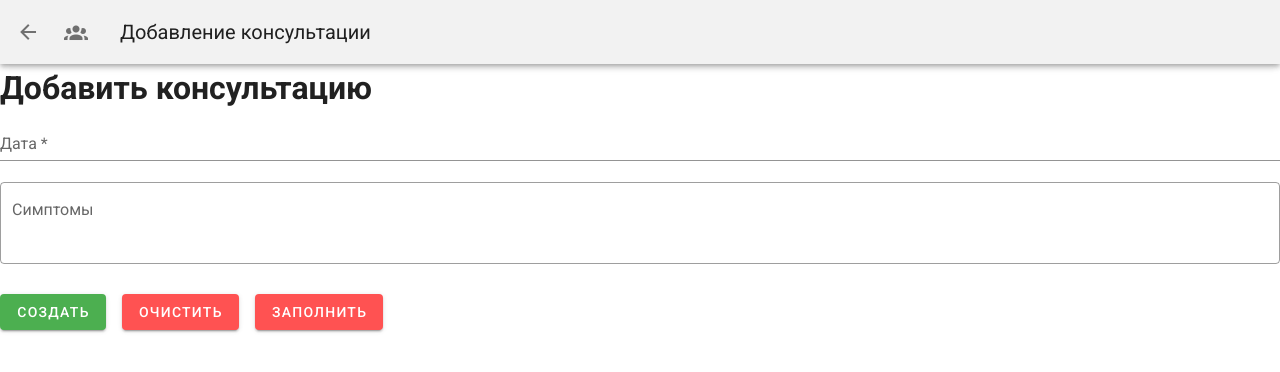
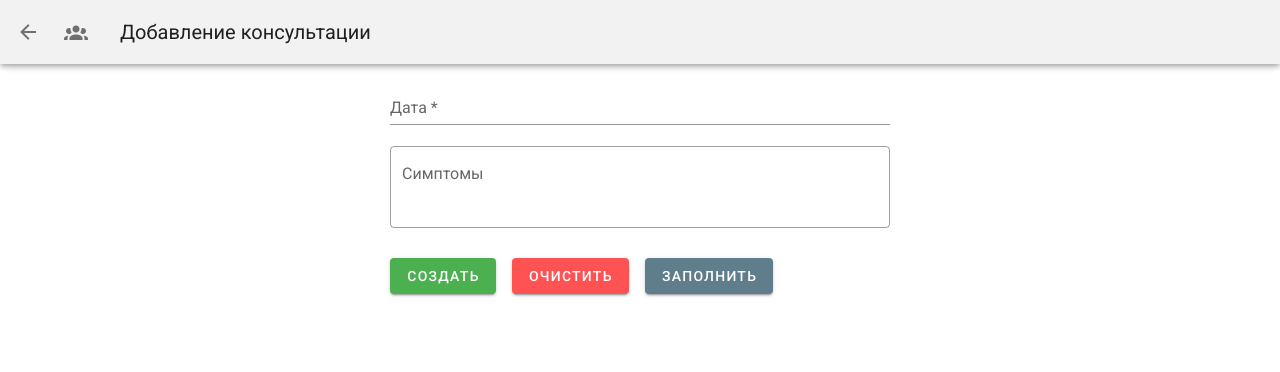
Before and after one commit to Anatov777/consulting, a Vue app: page /patients/1/consultation/add in a window 1280 px wide. Shown: the top 372 px of the page. Built offline with nearby package versions, Linux system fonts and the light colour scheme.

Commit message:
Added styles

```diff
--- a/src/App.vue
+++ b/src/App.vue
@@ -2,12 +2,16 @@
   <v-app>
     <app-bar />
     <v-main>
-      <router-view />
+      <v-container fluid>
+        <router-view />
+      </v-container>
     </v-main>
   </v-app>
 </template>
 
 <script>
+import "@/styles/style.scss";
+
 export default {
   name: "App",
   components: {
--- a/src/components/BaseButton.vue
+++ b/src/components/BaseButton.vue
@@ -1,5 +1,5 @@
 <template>
-  <div class="text-center">
+  <div class="text-end">
     <v-btn :to="pathTo" rounded color="primary" dark>
       {{ text }}
     </v-btn>
--- a/src/components/ConsultationEditForm.vue
+++ b/src/components/ConsultationEditForm.vue
@@ -1,6 +1,6 @@
 <template>
   <div>
-    <v-form ref="form" v-model="valid" lazy-validation>
+    <v-form class="form-primary" ref="form" v-model="valid" lazy-validation>
       <v-menu
         ref="dateMenu"
         v-model="dateMenu"
@@ -93,7 +93,9 @@
 
       <v-btn color="error" class="mr-4" @click="reset"> Очистить </v-btn>
 
-      <v-btn color="error" class="mr-4" @click="setTestData"> Заполнить </v-btn>
+      <v-btn color="blue-grey" dark class="mr-4" @click="setTestData">
+        Заполнить
+      </v-btn>
     </v-form>
   </div>
 </template>
@@ -279,7 +281,7 @@ export default {
     setTestData() {
       this.fields.date = "2020-11-11";
       this.fields.time = "15:30";
-      this.fields.symptoms = "Кашель, температура. И больше ничего";
+      this.fields.symptoms = "Кашель, температура. Что-то еще";
     }
   }
 };
--- a/src/components/PatientConsultation.vue
+++ b/src/components/PatientConsultation.vue
@@ -1,15 +1,22 @@
 <template>
   <div>
-    <h2>Консультации пациента</h2>
+    <v-row>
+      <v-col>
+        <h2>Консультации пациента</h2>
+      </v-col>
+      <v-col>
+        <base-button
+          :path-to="`/patients/${patientId}/consultation/add`"
+          text="Добавить консультацию"
+        />
+      </v-col>
+    </v-row>
 
-    {{ GET_CONSULTATIONS_BY_PATIENT(patientId) }}
-
-    <base-button
-      :path-to="`/patients/${patientId}/consultation/add`"
-      text="Добавить консультацию"
-    />
-
-    <v-data-table :headers="headers" :items="patientConsultations">
+    <v-data-table
+      class="mt-10"
+      :headers="headers"
+      :items="patientConsultations"
+    >
       <template v-slot:[`item.actions`]="{ item }">
         <v-icon
           class="mr-2"
@@ -22,6 +29,7 @@
           mdi-delete
         </v-icon>
       </template>
+      <template slot="no-data"> Нет консультаций </template>
     </v-data-table>
 
     <v-dialog v-model="dialogDelete" max-width="500px">
--- a/src/components/PatientsEditForm.vue
+++ b/src/components/PatientsEditForm.vue
@@ -1,6 +1,6 @@
 <template>
   <div>
-    <v-form ref="form" v-model="valid" lazy-validation>
+    <v-form class="form-primary" ref="form" v-model="valid" lazy-validation>
       <v-text-field
         v-model="fields.surname"
         :error-messages="surnameErrors"
@@ -77,7 +77,9 @@
 
       <v-btn color="error" class="mr-4" @click="reset"> Очистить </v-btn>
 
-      <v-btn color="error" class="mr-4" @click="setTestData"> Заполнить </v-btn>
+      <v-btn color="blue-grey" dark class="mr-4" @click="setTestData">
+        Заполнить
+      </v-btn>
     </v-form>
   </div>
 </template>
@@ -122,14 +124,6 @@ export default {
       height: null,
       age: null
     },
-    // Fields rules
-    // requiredRule: [(v) => !!v || "Обязательное поле"],
-    // birthdayRules: [(v) => !!v || "Обязательное поле"],
-    // snilsRules: [
-    //   (v) => !!v || "Обязательное поле",
-    //   (v) => isValidSnils(v) || "Неверная контрольная сумма СНИЛС"
-    // ],
-    // select: null,
     genders: ["Мужской", "Женский"]
   }),
   created() {
--- /dev/null
+++ b/src/styles/style.scss
@@ -0,0 +1,4 @@
+.form-primary {
+  max-width: 500px;
+  margin: 0 auto;
+}
--- a/src/views/ConsultationAdd.vue
+++ b/src/views/ConsultationAdd.vue
@@ -1,6 +1,5 @@
 <template>
   <div>
-    <h1>Добавить консультацию</h1>
     <consultation-edit-form mode="add" />
   </div>
 </template>
--- a/src/views/ConsultationEdit.vue
+++ b/src/views/ConsultationEdit.vue
@@ -1,6 +1,5 @@
 <template>
   <div>
-    <h1>Редактировать консультацию</h1>
     <consultation-edit-form mode="edit" />
   </div>
 </template>
--- a/src/views/PatientAdd.vue
+++ b/src/views/PatientAdd.vue
@@ -1,6 +1,5 @@
 <template>
   <div>
-    <h1>Создание пациента</h1>
     <patients-edit-form mode="add" />
   </div>
 </template>
--- a/src/views/PatientEdit.vue
+++ b/src/views/PatientEdit.vue
@@ -1,6 +1,5 @@
 <template>
   <div>
-    <h1>Редактирование пациента</h1>
     <patients-edit-form mode="edit" />
   </div>
 </template>
--- a/src/views/PatientInfo.vue
+++ b/src/views/PatientInfo.vue
@@ -1,7 +1,6 @@
 <template>
   <div>
-    <h1>Данные пациента</h1>
-    <v-simple-table>
+    <v-simple-table class="mt-10">
       <template v-slot:default>
         <!-- <thead>
           <tr>
@@ -16,9 +15,10 @@
           </tr>
         </tbody>
       </template>
+      <template slot="no-data"> Нет данных </template>
     </v-simple-table>
 
-    <patient-consultation />
+    <patient-consultation class="mt-10" />
   </div>
 </template>
 
--- a/src/views/PatientsPage.vue
+++ b/src/views/PatientsPage.vue
@@ -33,6 +33,7 @@
             mdi-delete
           </v-icon>
         </template>
+        <template slot="no-data"> Нет пациентов </template>
       </v-data-table>
 
       <v-dialog v-model="dialogDelete" max-width="500px">
```
